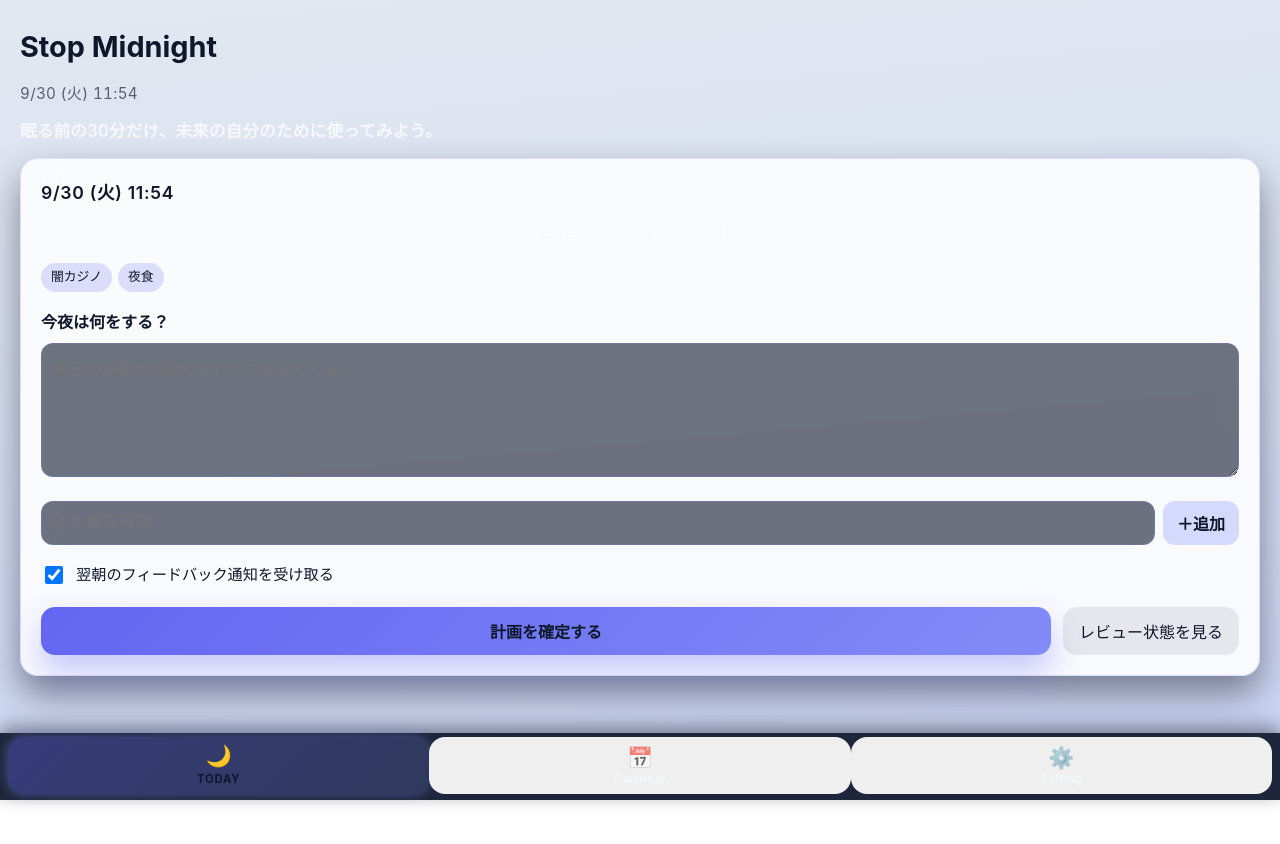
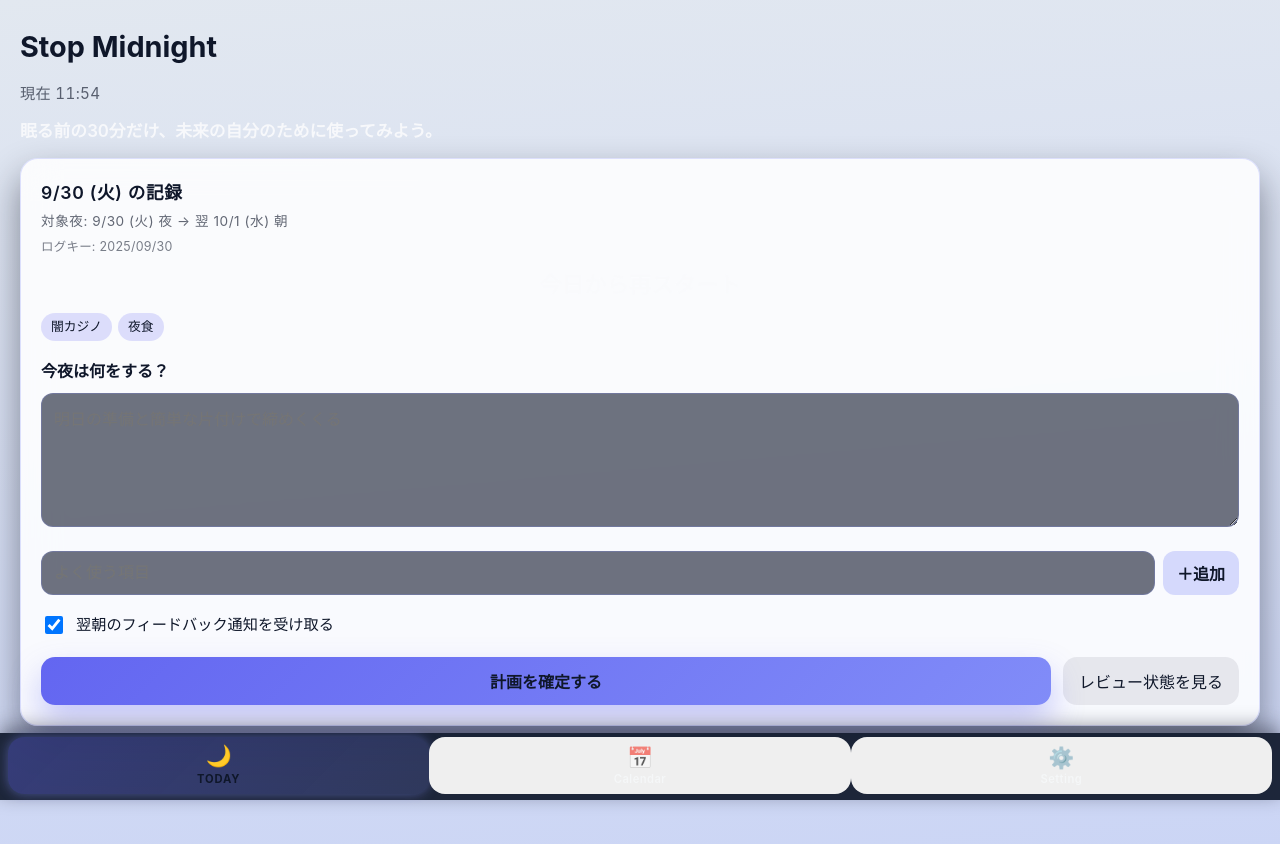
Before and after one commit to nantoka-el/stop_midnight, a website built with Vite: page frontend/stop-midnight-app/index.html in a window 1280 px wide. Before the commit the page ends 800 px from the top, so only its background shows below. Built offline with nearby package versions, Linux system fonts and the light colour scheme; some packages are replaced by stand-ins of ours; no server answers.

Commit message:
日付表示とメーターの改善

```diff
--- a/frontend/stop-midnight-app/src/main.ts
+++ b/frontend/stop-midnight-app/src/main.ts
@@ -155,13 +155,25 @@
   return weekdays[date.getDay()]
 }
 
-function formatFullDateTime(date: Date, reference: Date): string {
+function formatDateWithWeekday(date: Date): string {
   const month = `${date.getMonth() + 1}`
   const day = `${date.getDate()}`
   const weekday = formatWeekdayShort(date)
+  return `${month}/${day} (${weekday})`
+}
+
+function formatNightSpan(date: Date): string {
+  const nightLabel = formatDateWithWeekday(date)
+  const nextMorning = new Date(date)
+  nextMorning.setDate(nextMorning.getDate() + 1)
+  const morningLabel = formatDateWithWeekday(nextMorning)
+  return `${nightLabel} 夜 → 翌 ${morningLabel} 朝`
+}
+
+function formatCurrentTimeLabel(reference: Date): string {
   const hours = `${reference.getHours()}`.padStart(2, '0')
   const minutes = `${reference.getMinutes()}`.padStart(2, '0')
-  return `${month}/${day} (${weekday}) ${hours}:${minutes}`
+  return `現在 ${hours}:${minutes}`
 }
 
 let openingTypingTimer: number | undefined
@@ -170,10 +182,11 @@
 
 function updateDateTimeDisplay() {
   const now = new Date()
-  const label = formatFullDateTime(state.todayDate, now)
-  todayInfo.textContent = label
+  todayInfo.textContent = `${formatDateWithWeekday(state.todayDate)} の記録`
+  todayNightLabel.textContent = `対象夜: ${formatNightSpan(state.todayDate)}`
+  todayLogLabel.textContent = `ログキー: ${formatDate(state.todayDate)}`
   if (currentTab === 'today') {
-    headerTime.textContent = label
+    headerTime.textContent = formatCurrentTimeLabel(now)
   }
 }
 
@@ -440,7 +453,11 @@
     <section id="today-view" class="tab-view active">
       <div class="today-card" id="planner-card">
         <div class="today-header">
-          <div class="today-header__datetime" id="today-info">--</div>
+          <div class="today-header__datetime">
+            <div id="today-info">--</div>
+            <div id="today-night-label" class="today-header__range"></div>
+            <div id="today-log-label" class="today-header__log"></div>
+          </div>
           <div class="today-header__streak" id="today-streak"></div>
           <div class="badges" id="avoidance-badges"></div>
         </div>
@@ -465,7 +482,8 @@
 
       <div class="today-card hidden" id="review-card">
         <div class="today-meta">
-          <div id="review-night-label">対象夜: --</div>
+          <div id="review-night-label" class="meta-primary">対象夜: --</div>
+          <div id="review-night-range" class="meta-sub"></div>
           <div class="previous-plan" id="previous-plan"></div>
           <div class="review-info" id="review-meta-info"></div>
         </div>
@@ -579,10 +597,25 @@
           <div class="modal-ribbon" id="modal-ribbon">連続達成</div>
           <button class="modal-close" id="modal-close">×</button>
           <h2 id="modal-date"></h2>
+          <p class="modal-night" id="modal-night-range"></p>
+          <p class="modal-log" id="modal-log-key"></p>
           <p class="modal-streak"><strong>連続達成</strong><span id="modal-streak"></span></p>
           <p class="modal-plan"><strong>PLAN</strong><span id="modal-plan"></span></p>
           <p class="modal-review"><strong>REVIEW</strong><span id="modal-review"></span></p>
-      <p class="modal-meta" id="modal-meta"></p>
+          <div class="modal-meta" id="modal-meta">
+            <div class="modal-meta__row">
+              <span class="modal-meta__label">気分</span>
+              <div class="status-mood" id="modal-mood"></div>
+            </div>
+            <div class="modal-meta__row">
+              <span class="modal-meta__label">回避</span>
+              <span class="modal-meta__value" id="modal-avoided"></span>
+            </div>
+            <div class="modal-meta__row">
+              <span class="modal-meta__label">最終更新</span>
+              <span class="modal-meta__value" id="modal-updated"></span>
+            </div>
+          </div>
           <div class="modal-actions">
             <button type="button" id="modal-edit-plan" class="ghost">計画を編集</button>
             <button type="button" id="modal-edit-review" class="ghost">レビューを編集</button>
@@ -606,11 +639,14 @@
 const reminderToggle = qs<HTMLInputElement>('#reminder-toggle')
 const badgesWrap = qs<HTMLDivElement>('#avoidance-badges')
 const todayInfo = qs<HTMLDivElement>('#today-info')
+const todayNightLabel = qs<HTMLDivElement>('#today-night-label')
+const todayLogLabel = qs<HTMLDivElement>('#today-log-label')
 const todayStreak = qs<HTMLDivElement>('#today-streak')
 const achievementStrip = qs<HTMLDivElement>('#achievement-strip')
 const nextTargetMessage = qs<HTMLDivElement>('#next-target')
 const todayFooter = qs<HTMLDivElement>('#today-footer')
 const reviewNightLabel = qs<HTMLDivElement>('#review-night-label')
+const reviewNightRange = qs<HTMLDivElement>('#review-night-range')
 const previousPlanEl = qs<HTMLDivElement>('#previous-plan')
 const reviewMetaInfo = qs<HTMLDivElement>('#review-meta-info')
 const reviewText = qs<HTMLTextAreaElement>('#review-text')
@@ -622,10 +658,14 @@
 const modal = qs<HTMLDivElement>('#calendar-modal')
 const modalRibbon = qs<HTMLDivElement>('#modal-ribbon')
 const modalDate = qs<HTMLHeadingElement>('#modal-date')
+const modalNightRange = qs<HTMLParagraphElement>('#modal-night-range')
+const modalLogKey = qs<HTMLParagraphElement>('#modal-log-key')
 const modalStreak = qs<HTMLSpanElement>('#modal-streak')
 const modalPlan = qs<HTMLSpanElement>('#modal-plan')
 const modalReview = qs<HTMLSpanElement>('#modal-review')
-const modalMeta = qs<HTMLParagraphElement>('#modal-meta')
+const modalMood = qs<HTMLDivElement>('#modal-mood')
+const modalAvoided = qs<HTMLSpanElement>('#modal-avoided')
+const modalUpdated = qs<HTMLSpanElement>('#modal-updated')
 const modalEditPlan = qs<HTMLButtonElement>('#modal-edit-plan')
 const modalEditReview = qs<HTMLButtonElement>('#modal-edit-review')
 const modalDelete = qs<HTMLButtonElement>('#modal-delete')
@@ -799,17 +839,21 @@
 
 function renderReview() {
   updateDateTimeDisplay()
-  const dateLabel = formatMonthDay(state.todayDate)
+  const dateLabel = formatDateWithWeekday(state.todayDate)
   todayStreak.textContent = state.streak > 0 ? `連続${state.streak}日 継続中` : '今日から再スタート'
-  reviewNightLabel.textContent = `対象夜: ${dateLabel} (ログ上は ${formatDate(state.todayDate)})`
+  reviewNightLabel.textContent = `対象夜: ${dateLabel}`
+  reviewNightRange.textContent = formatNightSpan(state.todayDate)
   previousPlanEl.textContent = `計画: ${state.todayPlan.text || '未入力'}`
   reviewText.value = state.review.notes
   moodSlider.value = `${state.review.mood}`
   moodValue.textContent = `${state.review.mood}`
 
-  reviewMetaInfo.textContent = state.review.reviewTimestamp
-    ? `最終保存: ${formatDate(state.review.reviewTimestamp)} ${state.review.reviewTimestamp.toLocaleTimeString('ja-JP', { hour: '2-digit', minute: '2-digit' })}`
-    : 'レビュー未保存'
+  let lastSaved = 'レビュー未保存'
+  if (state.review.reviewTimestamp) {
+    const timestamp = state.review.reviewTimestamp
+    lastSaved = `${formatDate(timestamp)} ${timestamp.toLocaleTimeString('ja-JP', { hour: '2-digit', minute: '2-digit' })}`
+  }
+  reviewMetaInfo.textContent = `ログキー: ${formatDate(state.todayDate)} / 最終保存: ${lastSaved}`
 
   avoidanceChecks.innerHTML = ''
   state.avoidanceGoals.forEach((goal) => {
@@ -907,6 +951,10 @@
         cell.dataset.mood = 'none'
         status.textContent = '—'
         mood.textContent = ''
+        const dateKey = formatDateKey(cellDate)
+        cell.addEventListener('click', () => {
+          selectDateForEditing(dateKey, 'plan')
+        })
       }
 
       cell.append(dayEl, status, mood)
@@ -919,15 +967,19 @@
   const record = getRecord(dateKey)
   if (!record) return
   activeModalDateKey = dateKey
-  modalDate.textContent = `${dateKey} の夜`
+  const modalDateObj = parseDateKeyToDate(dateKey)
+  modalDate.textContent = `${formatDateWithWeekday(modalDateObj)} の記録`
+  modalNightRange.textContent = formatNightSpan(modalDateObj)
+  modalLogKey.textContent = `ログキー: ${dateKey}`
   modalStreak.textContent = record.streak > 0 ? `${record.streak}日連続達成` : '連続なし'
   modalPlan.textContent = record.plan?.text ?? '未入力'
   modalReview.textContent = record.review?.text ?? 'レビュー未記録'
   const mood = record.review?.mood ?? 0
   const reviewTime = record.review?.updatedAt ?? '未記録'
   const avoided = record.review?.avoided?.length ? record.review.avoided.join(' / ') : '---'
-  const moodStars = mood ? '★'.repeat(mood) + '☆'.repeat(5 - mood) : '---'
-  modalMeta.textContent = `気分: ${moodStars} / 回避: ${avoided} / 最終更新: ${reviewTime}`
+  renderMoodIcons(modalMood, mood)
+  modalAvoided.textContent = avoided
+  modalUpdated.textContent = reviewTime
   modalRibbon.dataset.active = record.streak > 0 ? 'true' : 'false'
   modal.classList.remove('hidden')
 }
--- a/frontend/stop-midnight-app/src/style.css
+++ b/frontend/stop-midnight-app/src/style.css
@@ -129,9 +129,28 @@
 }
 
 .today-header__datetime {
+  display: flex;
+  flex-direction: column;
+  gap: 4px;
+}
+
+.today-header__datetime #today-info {
   font-size: 1.1rem;
   font-weight: 600;
   letter-spacing: 0.04em;
+}
+
+.today-header__range {
+  font-size: 0.85rem;
+  color: var(--text-muted);
+  letter-spacing: 0.04em;
+}
+
+.today-header__log {
+  font-size: 0.78rem;
+  color: var(--text-muted);
+  letter-spacing: 0.02em;
+  opacity: 0.85;
 }
 
 .today-header__streak {
@@ -251,6 +270,15 @@
   flex-direction: column;
   gap: 8px;
   font-size: 0.95rem;
+}
+
+.meta-primary {
+  font-weight: 600;
+}
+
+.meta-sub {
+  font-size: 0.85rem;
+  color: var(--text-muted);
 }
 
 .badges {
@@ -689,6 +717,13 @@
   margin: 12px 0;
 }
 
+.modal-night,
+.modal-log {
+  margin: 4px 0;
+  font-size: 0.85rem;
+  color: var(--text-muted);
+}
+
 .modal-plan strong,
 .modal-review strong,
 .modal-streak strong {
@@ -698,9 +733,31 @@
 }
 
 .modal-meta {
+  display: flex;
+  flex-direction: column;
+  gap: 12px;
+  margin-top: 12px;
+  font-size: 0.9rem;
+}
+
+.modal-meta__row {
+  display: flex;
+  align-items: center;
+  gap: 12px;
+}
+
+.modal-meta__label {
+  min-width: 68px;
   font-size: 0.85rem;
   color: var(--text-muted);
-  margin-top: 8px;
+}
+
+.modal-meta__value {
+  font-size: 0.95rem;
+}
+
+.modal-meta .status-mood {
+  justify-content: flex-start;
 }
 
 .settings-form {
```
Also changed, not shown: 6 other files. Lines whose indentation alone changed are shown as unchanged.
